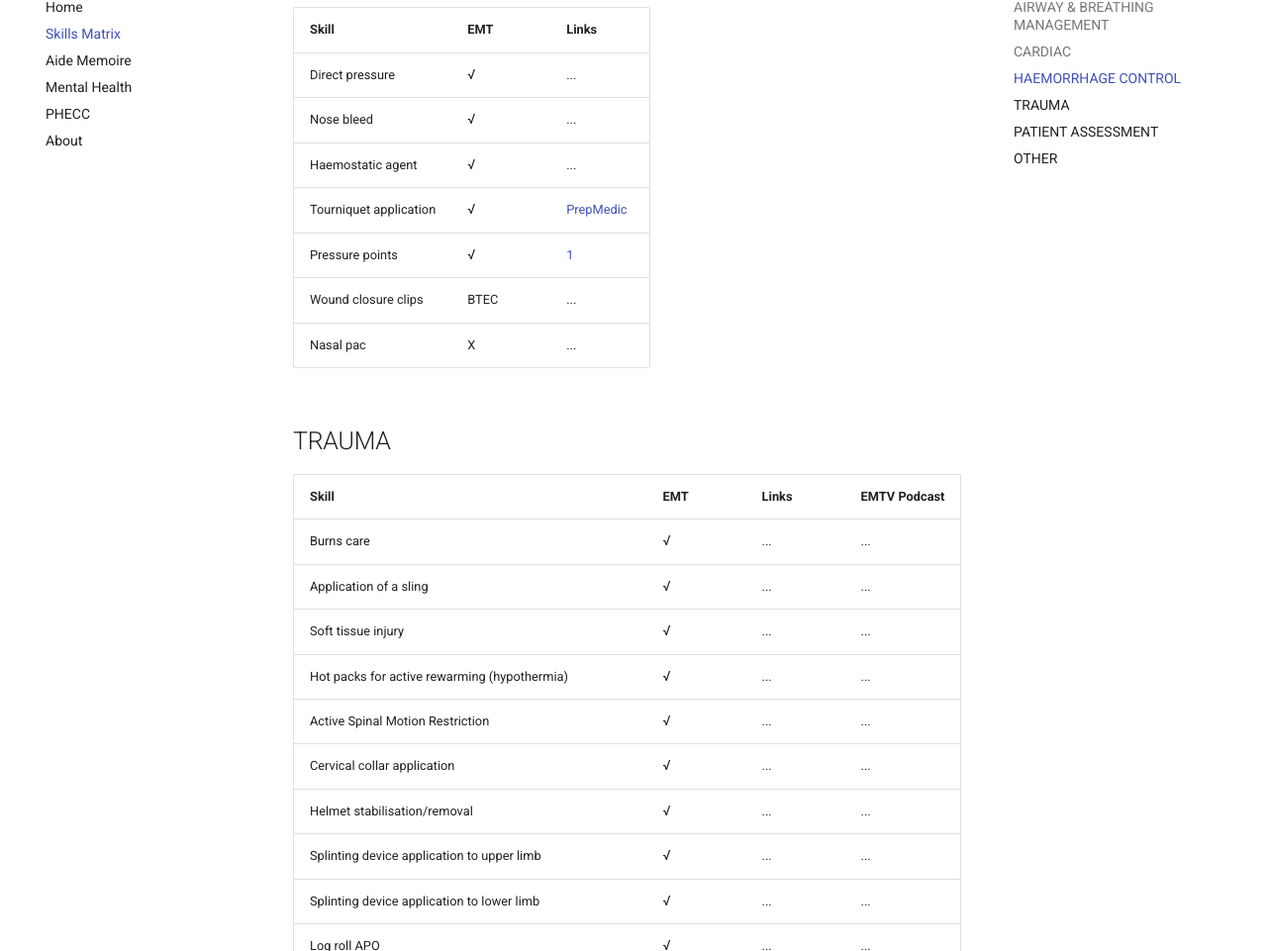
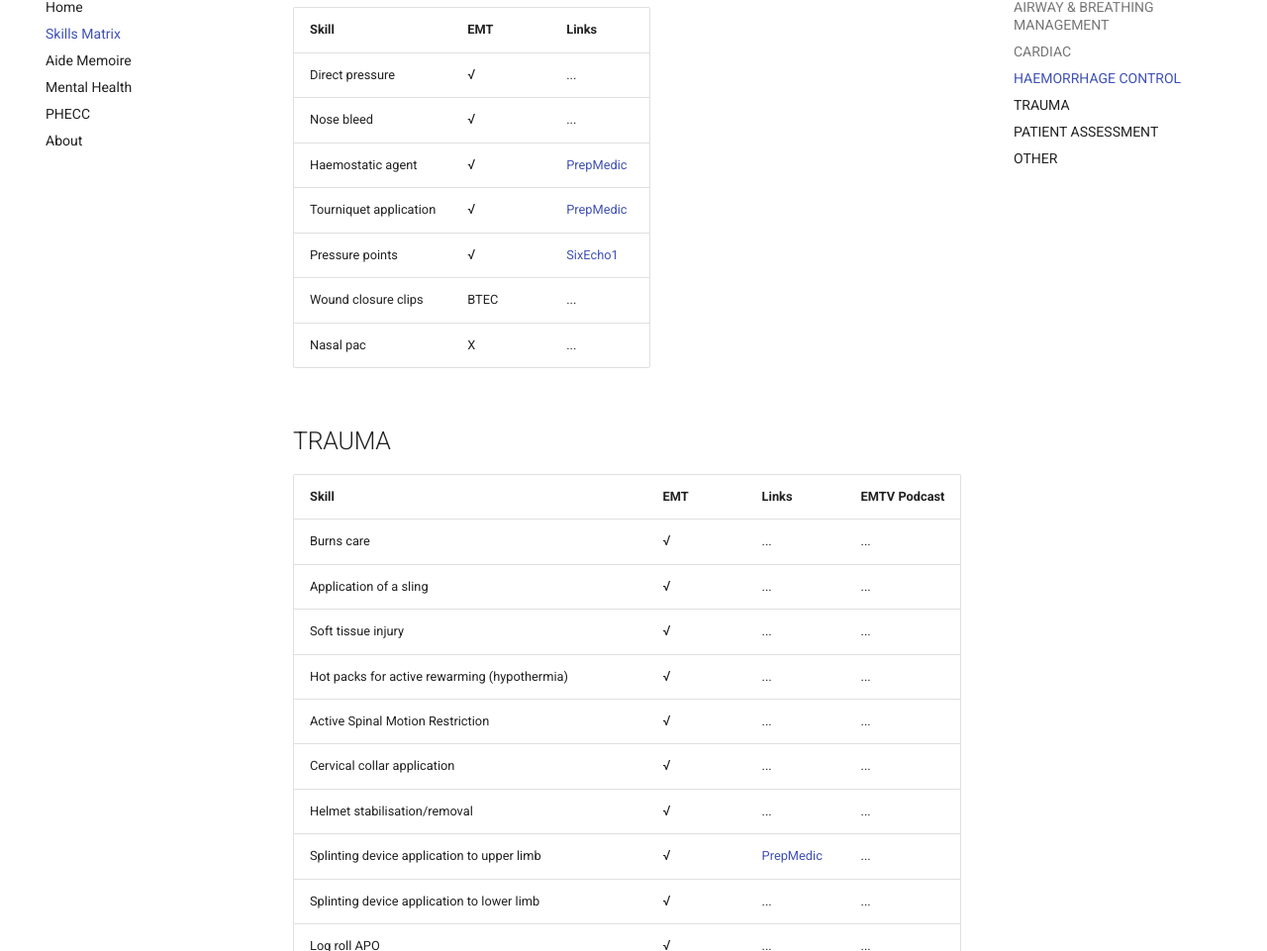
Before and after one commit to markmcsherry/EMT-Vessels, an MkDocs documentation site: the page built from docs/skills_matrix.md, in a window 1280 px wide and 1400 px high, scrolled down 2127 px. Shown: the part 101-1062 px from the top of the window at 99% size. Built offline with MkDocs 1.6.1 and Material for MkDocs 9.7.7, drawn with Linux system fonts in a browser that asks for light colours; comment, search, counter and statistics services are not loaded.

Commit message:
Update skills_matrix.md

```diff
--- a/docs/skills_matrix.md
+++ b/docs/skills_matrix.md
@@ -54,9 +54,9 @@ Skill | EMT | Links
 ----- | ----- | -----
 Direct pressure | √ | ...
 Nose bleed | √ | ...
-Haemostatic agent | √ | ...
+Haemostatic agent | √ | [PrepMedic](https://www.youtube.com/watch?v=p41qvnFn--c)
 Tourniquet application | √ | [PrepMedic](https://www.youtube.com/watch?v=qhOyXTm9XwY&t=259s)
-Pressure points | √ | [1](https://www.youtube.com/watch?v=LC11ffx2Oao)
+Pressure points | √ | [SixEcho](https://www.youtube.com/watch?v=XvsI3jYogPc)[1](https://www.youtube.com/watch?v=LC11ffx2Oao)
 Wound closure clips | BTEC | ...
 Nasal pac | X | ...
 
@@ -71,7 +71,7 @@ Hot packs for active rewarming (hypothermia)  | √ | ... | ...
 Active Spinal Motion Restriction  | √ | ... | ...
 Cervical collar application  | √ | ... | ...
 Helmet stabilisation/removal  | √ | ... | ...
-Splinting device application to upper limb  | √ | ... | ...
+Splinting device application to upper limb  | √ | [PrepMedic](https://www.youtube.com/watch?v=9rQ6PPAPA4I) | ...
 Splinting device application to lower limb  | √ | ... | ...
 Log roll APO  | √ | ... | ...
 Move patient with a carrying sheet APO  | √ | ... | ...
```
